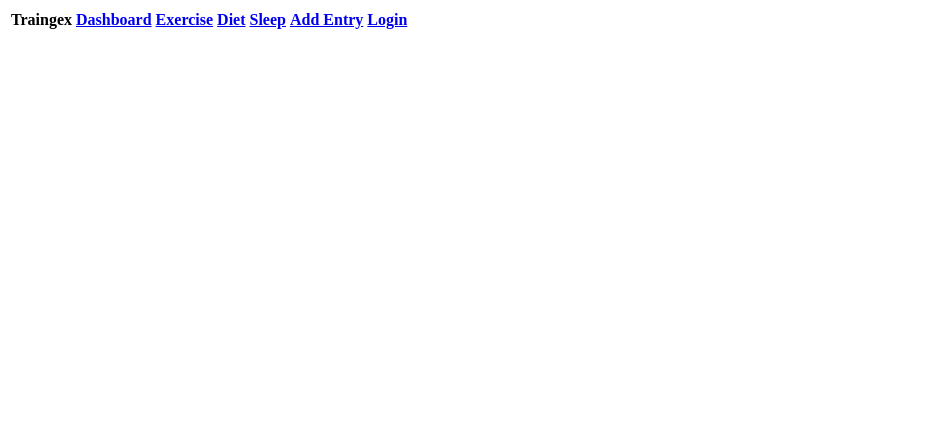
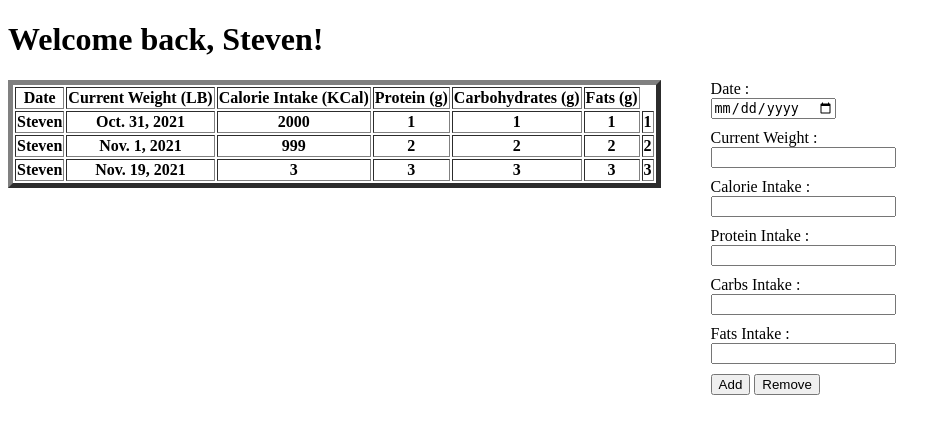
Before and after one commit to Jalen12345/HealthSpace, a Django app: page / in a window 1280 px wide. Shown: the top 434 px of the page, without its empty margins (0-951 px from the left). Run offline with Django 3.2, Linux system fonts and the light colour scheme; data comes from the database, SQL or seed files in the repository; lists and menus that the app fills with data are empty.

Commit message:
Implemented models into a test frontend file

```diff
--- a/Project/group25django/Dashboard/Templates/index.html
+++ b/Project/group25django/Dashboard/Templates/index.html
@@ -1,23 +1,142 @@
 <!DOCTYPE html>
-<html lang="en">
+<html>
+
 <head>
-    <meta charset="UTF-8">
-    <meta http-equiv="X-UA-Compatible" content="IE=edge">
+    <title></title>
+    <meta charset="windows-1252">
     <meta name="viewport" content="width=device-width, initial-scale=1.0">
-    <title>Traingex</title>
+
+    <style>
+        .container {
+            overflow: hidden
+        }
+
+        .tab {
+            float: left;
+        }
+
+        .tab-2 {
+            margin-left: 50px
+        }
+
+        .tab-2 input {
+            display: block;
+            margin-bottom: 10px
+        }
+
+        tr {
+            transition: all .25s ease-in-out
+        }
+
+        tr:hover {
+            background-color: #EEE;
+            cursor: pointer
+        }
+    </style>
+
 </head>
+
 <body>
-    <table>
-        <tr>
-            <th>Traingex</th>
-            <th><a href="{% url 'Dashboard:dashboard' %}">Dashboard</a></th>
-            <th><a href="{% url 'Dashboard:exercise' %}">Exercise</a></th>
-            <th><a href="{% url 'Dashboard:diet' %}">Diet</a></th>
-            <th><a href="{% url 'Dashboard:sleep' %}">Sleep</a></th>
-            <th><a href="{% url 'Dashboard:form' %}">Add Entry</a></th>
-            <th><a href="{% url 'Dashboard:login' %}">Login</a></th>
-        </tr>
-    </table>
+
+    <h1>Welcome back, Steven!</h1>
+    <div class="container">
+        <div class="tab tab-1">
+            <table id="table" border="5">
+                <tr>
+                    <th>Date</th>
+                    <th>Current Weight (LB)</th>
+                    <th>Calorie Intake (KCal)</th>
+                    <th>Protein (g)</th>
+                    <th>Carbohydrates (g)</th>
+                    <th>Fats (g)</th>
+                </tr>
+                {% for entry in userMacros %}
+                <tr>
+                    <th>{{entry.user}}</th>
+                    <th>{{entry.date}}</th>
+                    <th>{{entry.currentWeight}}</th>
+                    <th>{{entry.calories}}</th>
+                    <th>{{entry.protein}}</th>
+                    <th>{{entry.fat}}</th>
+                    <th>{{entry.carbs}}</th>
+                </tr>
+                {% endfor %}
+            </table>
+        </div>
+        <div class="tab tab-2">
+            Date :<input type="date" name="dat" id="dat">
+            Current Weight :<input type="text" name="weight" id="weight">
+            Calorie Intake :<input type="number" name="cal" id="cal">
+            Protein Intake :<input type="number" name="protein" id="protein">
+            Carbs Intake :<input type="number" name="carb" id="carb">
+            Fats Intake :<input type="number" name="fats" id="fats">
+
+
+            <button onclick="addHtmlTableRow();">Add</button>
+            <button onclick="removeSelectedRow();">Remove</button>
+        </div>
+    </div>
+
+    <script>
+
+        var rIndex,
+            table = document.getElementById("table");
+
+        function addHtmlTableRow() {
+            if (!checkEmptyInput()) {
+                var newRow = table.insertRow(table.length),
+                    cell1 = newRow.insertCell(0),
+                    cell2 = newRow.insertCell(1),
+                    cell3 = newRow.insertCell(2),
+                    cell4 = newRow.insertCell(3),
+                    cell5 = newRow.insertCell(4),
+                    cell6 = newRow.insertCell(5),
+                    dat = document.getElementById("dat").value,
+                    weight = document.getElementById("weight").value,
+                    cal = document.getElementById("cal").value;
+                protein = document.getElementById("protein").value;
+                carb = document.getElementById("carb").value;
+                fats = document.getElementById("fats").value;
+
+                cell1.innerHTML = dat;
+                cell2.innerHTML = weight;
+                cell3.innerHTML = cal;
+                cell4.innerHTML = protein
+                cell5.innerHTML = carb;
+                cell6.innerHTML = fats;
+                selectedRowToInput();
+            }
+        }
+
+        // display selected row data into input text
+        function selectedRowToInput() {
+
+            for (var i = 1; i < table.rows.length; i++) {
+                table.rows[i].onclick = function () {
+                    rIndex = this.rowIndex;
+                    document.getElementById("dat").value = this.cells[0].innerHTML;
+                    document.getElementById("weight").value = this.cells[1].innerHTML;
+                    document.getElementById("cal").value = this.cells[2].innerHTML;
+                    document.getElementById("protein").value = this.cells[3].innerHTML;
+                    document.getElementById("carb").value = this.cells[4].innerHTML;
+                    document.getElementById("fats").value = this.cells[5].innerHTML;
+                };
+            }
+        }
+        selectedRowToInput();
+
+
+        function removeSelectedRow() {
+            table.deleteRow(rIndex + 1);
+            document.getElementById("dat").value = "";
+            document.getElementById("weight").value = "";
+            document.getElementById("cal").value = "";
+            document.getElementById("protein").value = "";
+            document.getElementById("carb").value = "";
+            document.getElementById("fats").value = "";
+        }
+    </script>
 
 </body>
+
 </html>
--- a/Project/group25django/Dashboard/admin.py
+++ b/Project/group25django/Dashboard/admin.py
@@ -2,4 +2,4 @@ from django.contrib import admin
 from . import models
 # Register your models here.
 admin.site.register(models.User)
-admin.site.register(models.Macros)
+admin.site.register(models.Macro)
--- a/Project/group25django/Dashboard/models.py
+++ b/Project/group25django/Dashboard/models.py
@@ -1,72 +1,24 @@
 from django.db import models
-from django.db.models.fields import DecimalField as d
+from django.db.models.aggregates import Max
+from django.db.models.deletion import CASCADE
 # Create your models here.
 
 
 class User(models.Model):
-    first_name = models.CharField(max_length = 40)
-    last_name = models.CharField(max_length = 40)
-    email = models.CharField(max_length = 75)
+    firstName = models.CharField(max_length=40)
+    lastName = models.CharField(max_length=40)
+    email = models.CharField(max_length=75)
     age = models.IntegerField()
-    username = models.CharField(max_length = 30)
-    permission = models.BooleanField(default = False)
 
     def __str__(self):
-        return self.first_name
+        return self.firstName
 
 
-# THIS NEED TO BE DEBUGGED!
-
-# class ExcerciseDay(models.Model):
-#     WorkoutChoices = ["Push Day (Shoulders, Triceps, Biceps)", "Pull Day (Biceps, Back)", "Leg Day (Quads, Hamstrings Calves)"]
-#     UserWorkoutChoice = models.CharField(max_length = 1, choices=WorkoutChoices)
-
-
-class Macros(models.Model):
-    DailyCalories = models.IntegerField("Today's Calories:")
-    Protein = models.IntegerField("grams")
-    Fat = models.IntegerField("grams")
-    Carbs = models.IntegerField("grams")
-
-
-# THIS NEED TO BE DEBUGGED!
-
-# class DailyLimit(models.Model):
-#     CaloriesAttained = models.OneToOneField(
-#         Macros,
-#         on_delete = models.CASCADE,
-#         primary_key = False,
-#     )
-#
-#     ProteinAttained = models.OneToOneField(
-#         Macros,
-#         on_delete = models.CASCADE,
-#         primary_key = False,
-#     )
-#
-#     CarbsAttained = models.OneToOneField(
-#         Macros,
-#         on_delete = models.CASCADE,
-#         primary_key = False,
-#     )
-#
-#     FatsAttained = models.OneToOneField(
-#         Macros,
-#         on_delete = models.CASCADE,
-#         primary_key = False,
-#     )
-
-
-
-# THIS NEED TO BE DEBUGGED!
-
-# class HeightWeight(models.Model):
-#     WeightType = ["Pounds", "Kilograms"]
-#     HeightType = ["Feet & Inches", "Centimeters"]
-#     WeightTrackingType = d.CharField(max_length = 1, choices = WeightType)
-#     HeightTrackingType = d.CharField(max_length = 1, choices = HeightType)
-#     CurrentWeight = d.DecimalField()
-#     CurrentHeight = d.DecimalField()
-#     StartingWeight = d.DecimalField()
-#     StartingHeight = d.DecimalField()
-#     BMI = d.DecimalField()
+class Macro(models.Model):
+    user = models.ForeignKey(User, on_delete=models.CASCADE)
+    date = models.DateField(blank=True, null=True)
+    currentWeight = models.IntegerField("Weight (lb):", blank=True, null=True)
+    calories = models.IntegerField("Calories:")
+    protein = models.IntegerField("Protein (g):")
+    fat = models.IntegerField("Total fat (g):")
+    carbs = models.IntegerField("Total carbohydrates (g):")
--- a/Project/group25django/Dashboard/urls.py
+++ b/Project/group25django/Dashboard/urls.py
@@ -11,11 +11,5 @@ from django.urls import path
 from . import views
 
 urlpatterns = [
-    url('^$', views.home),
-    path('dashboard/', views.dashboard, name='dashboard'),
-    path('diet/', views.diet, name='diet'),
-    path('exercise/', views.exercise, name='exercise'),
-    path('form/', views.form, name='form'),
-    path('login/', views.login, name='login'),
-    path('sleep/', views.sleep, name='sleep')
+    url('^$', views.userMacros),
 ]
--- a/Project/group25django/Dashboard/views.py
+++ b/Project/group25django/Dashboard/views.py
@@ -1,19 +1,9 @@
 from django.shortcuts import render
+from .models import User, Macro
 
 # Create your views here.
 
-# return the home page
-def home(request):
-    return render(request, 'index.html')
-def dashboard(request):
-    return render(request, 'dashboard.html')
-def diet(request):
-    return render(request, 'diet.html')
-def exercise(request):
-    return render(request, 'exercise.html')
-def form(request):
-    return render(request, 'form.html')
-def login(request):
-    return render(request, 'login.html')
-def sleep(request):
-    return render(request, 'sleep.html')
+
+def userMacros(request):
+    macros = Macro.objects.all()
+    return render(request, 'index.html', {'userMacros': macros})
```
Also changed, not shown: Project/group25django/Dashboard/tableofdata.html (deleted, +0 -160 lines), Project/group25django/db.sqlite3.
